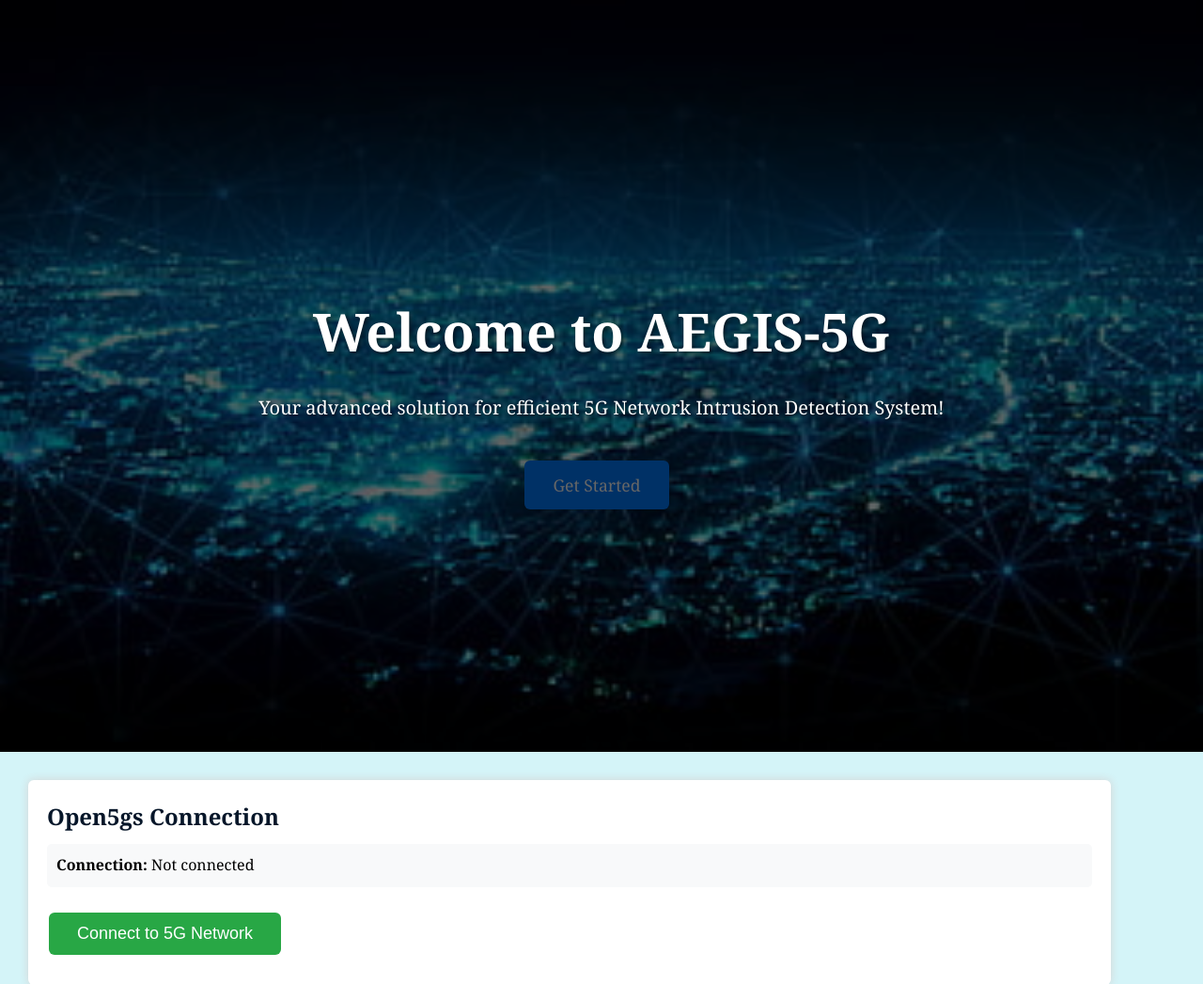
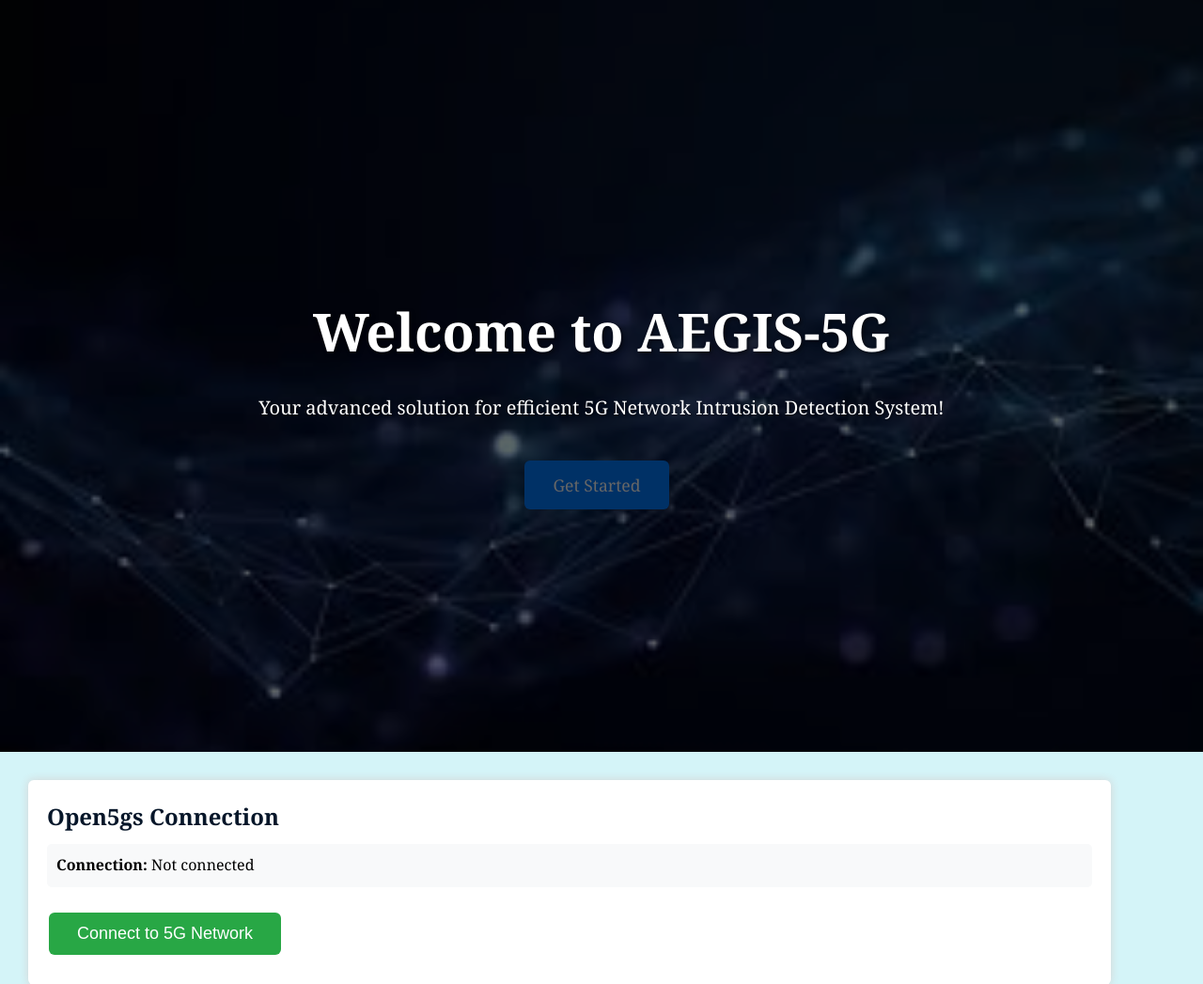
Before and after one commit to Siong23/zero-touch-5g-sec-ai, a Django app: page / in a window 1280 px wide. Shown: the top 1047 px of the page at 94% size. Run offline with Django 4.2, Linux system fonts and the light colour scheme.

Commit message:
Update UI

```diff
--- a/backend/app/templates/index.html
+++ b/backend/app/templates/index.html
@@ -23,7 +23,7 @@
 
         .intro {
             position: relative;
-            background-image: url("./networking.jpg");
+            background-image: url("./background.jpeg");
             background-size: cover;
             background-position: center;
             height: 100vh;
@@ -220,7 +220,7 @@
         </div>
 
         <div class="button-group">
-            <a href="/zero-touch-5g-sec-ai/backend/app/templates/index.html#network" class="button">Get Started</a>
+            <a href="/backend/app/templates/index.html#network" class="button">Get Started</a>
         </div>
     </section>
 
```
Also changed, not shown: backend/app/templates/background.jpeg (added), 1 other file.
